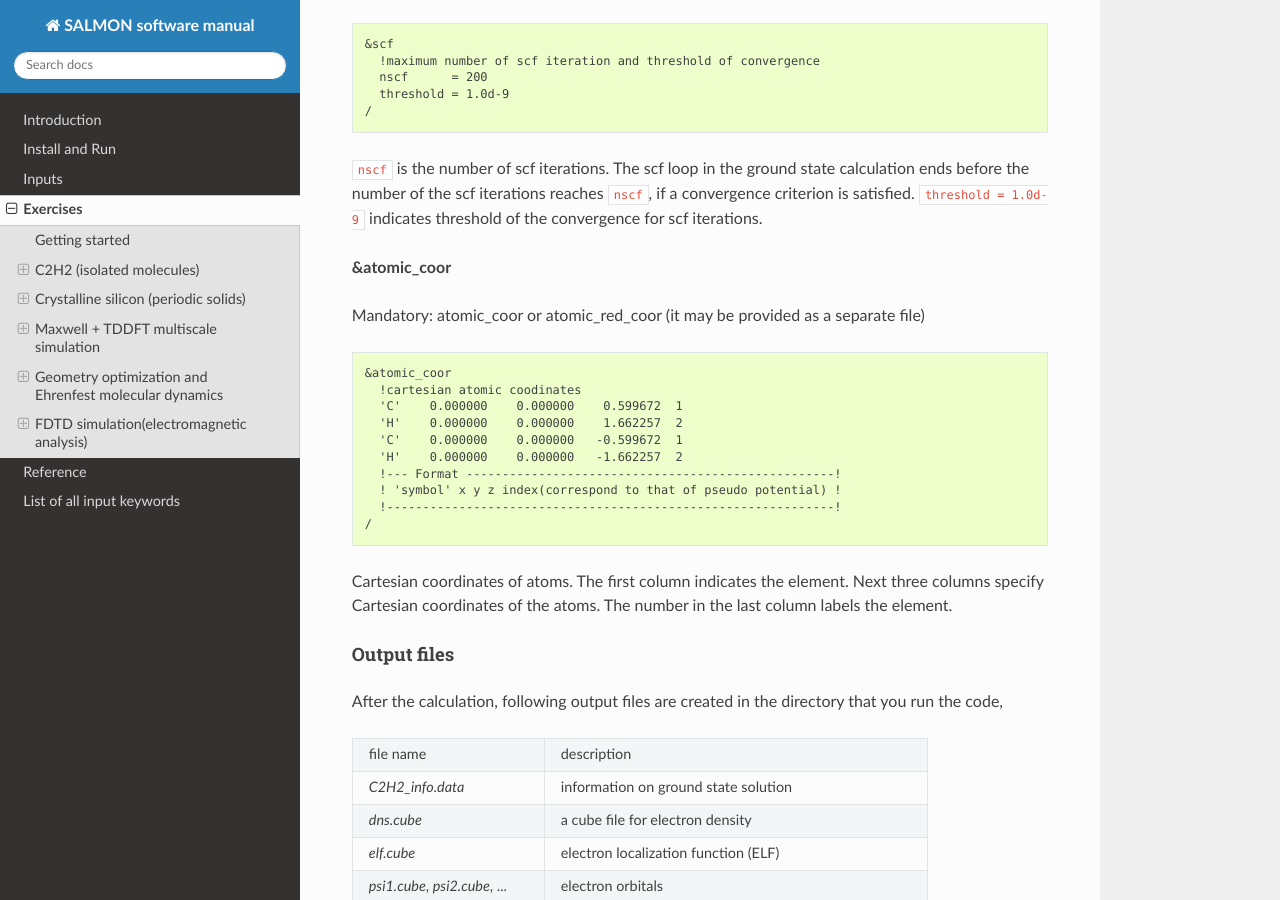
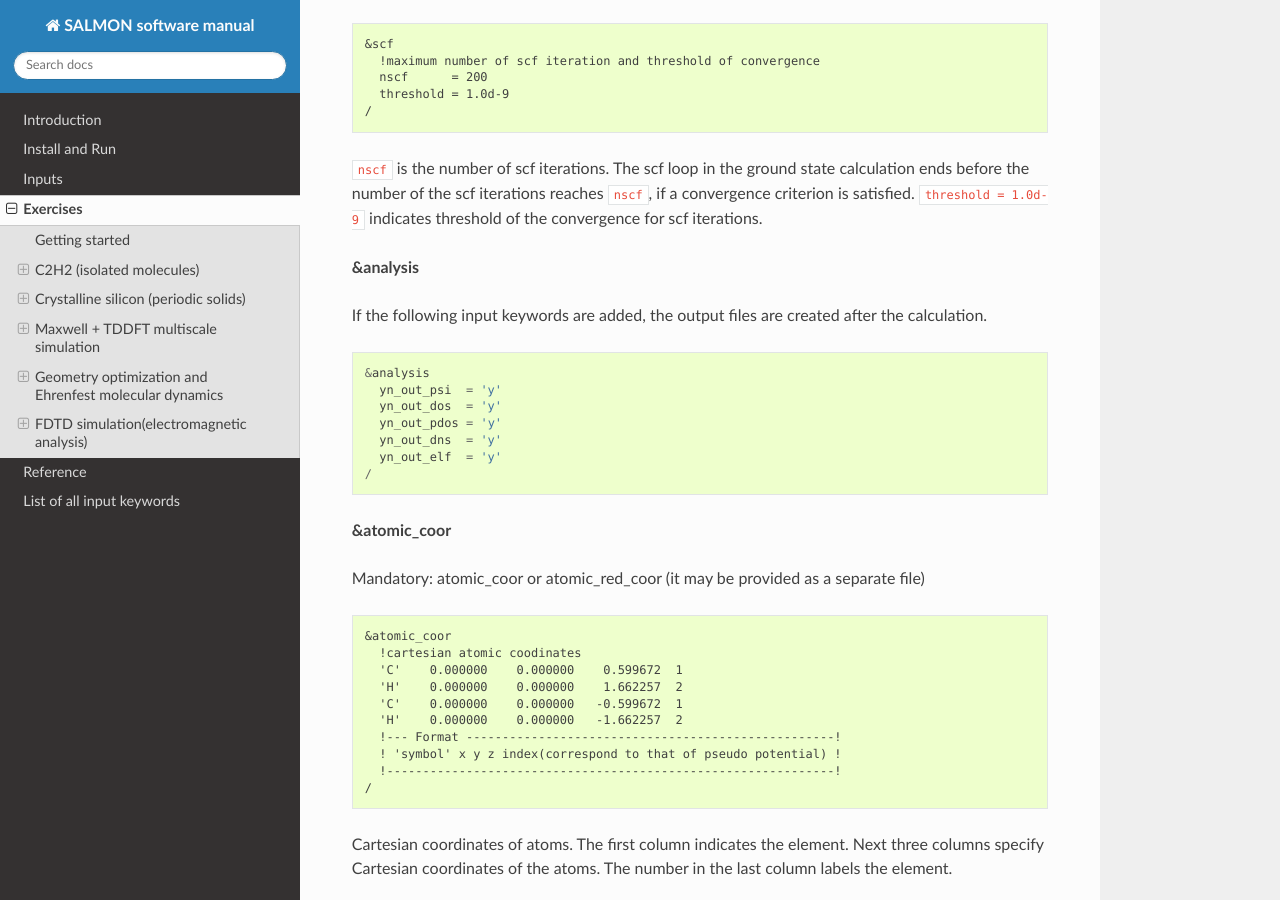
Before and after one commit to SALMON-TDDFT/SALMON-DOCS, a Sphinx documentation site: the page built from source/exercises.rst, in a window 1280 px wide and 900 px high, scrolled down 6102 px. Built offline with Sphinx 7.4.7 and the Read the Docs theme 2.0.0, drawn with Linux system fonts in a browser that asks for light colours; formulas are drawn with MathJax 3.

Commit message:
Update exercises.rst

```diff
--- a/source/exercises.rst
+++ b/source/exercises.rst
@@ -362,6 +362,20 @@ Mandatory: nscf, threshold
 The scf loop in the ground state calculation ends before the number of
 the scf iterations reaches ``nscf``, if a convergence criterion is satisfied.
 ``threshold = 1.0d-9`` indicates threshold of the convergence for scf iterations.
+
+**&analysis**
+
+If the following input keywords are added, the output files are created after the calculation.
+
+::
+
+   &analysis
+     yn_out_psi  = 'y'
+     yn_out_dos  = 'y'
+     yn_out_pdos = 'y'
+     yn_out_dns  = 'y'
+     yn_out_elf  = 'y'
+   /
 
 **&atomic_coor**
 
```
